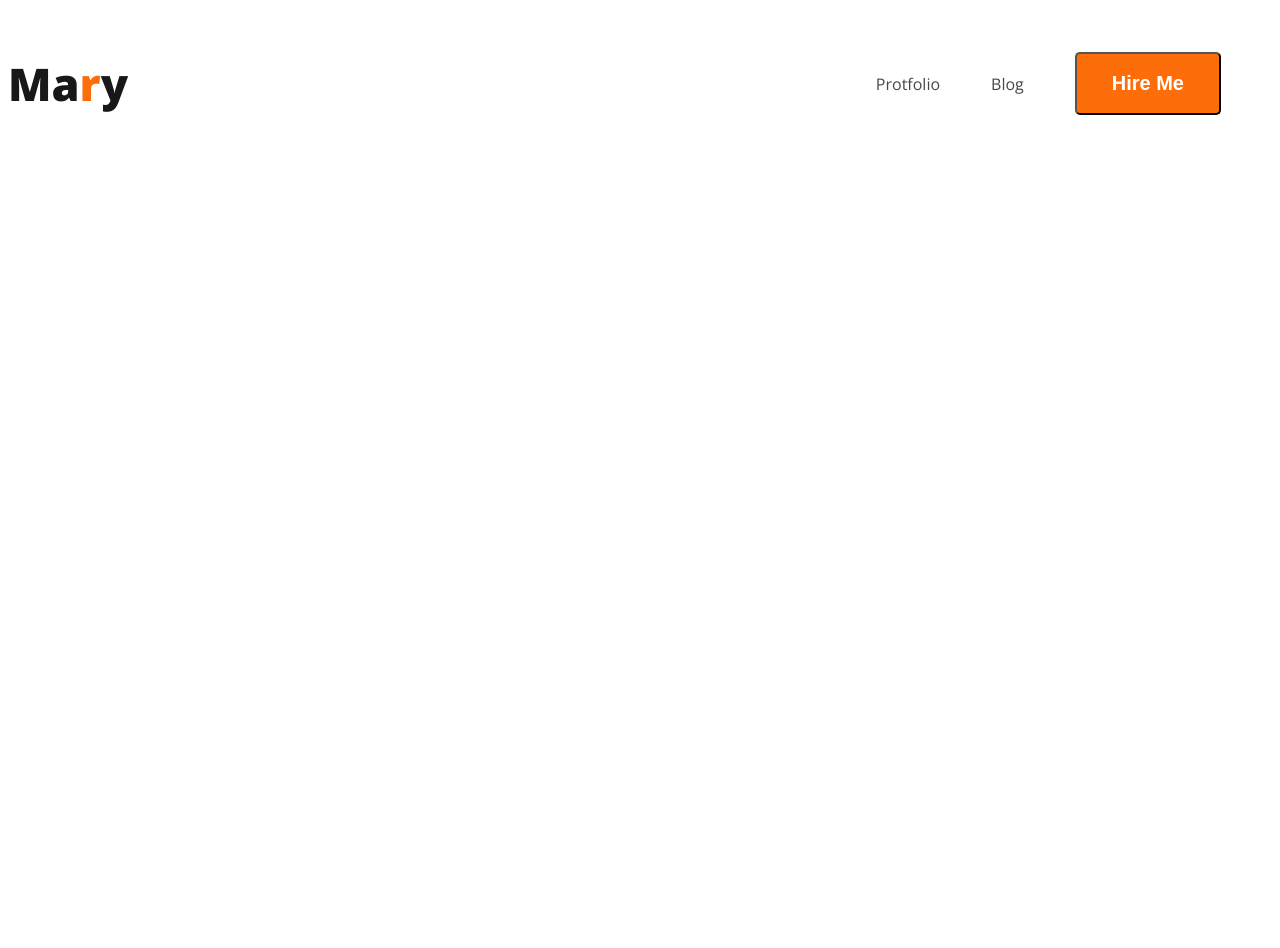
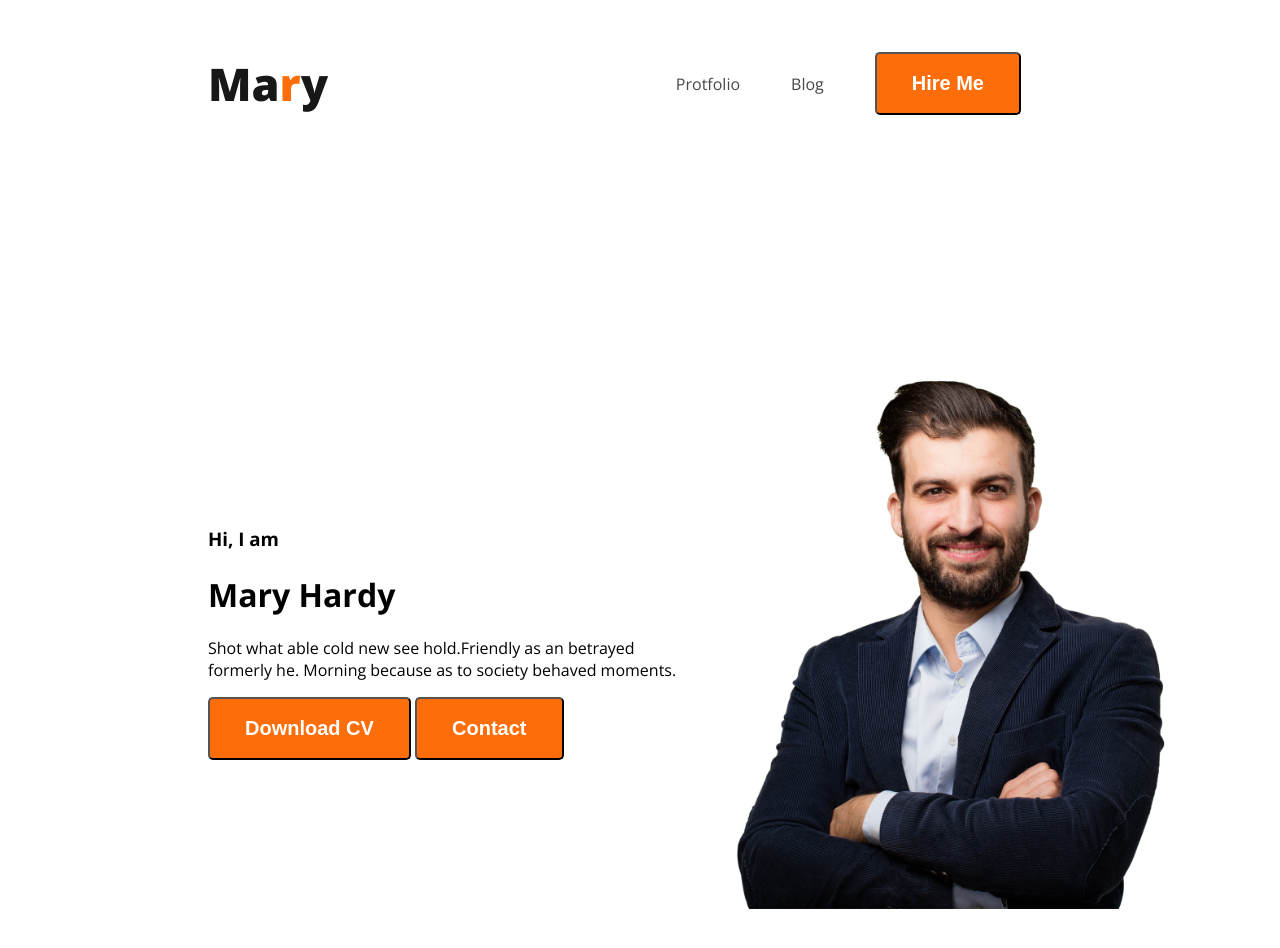
Before and after one commit to rakibriaz/developer-portfolio, a plain HTML site: page index.html in a window 1280 px wide. Before the commit the page ends 800 px from the top, so only its background shows below. Drawn offline with nearby package versions, Linux system fonts and the light colour scheme.

Commit message:
Added bannar section

```diff
--- a/index.html
+++ b/index.html
@@ -10,7 +10,7 @@
     <link rel="stylesheet" href="styles/nav.css">
 </head>
 <body>
-    <header>
+    <header class="header">
         <nav>
             <h3 class="nav-title">Ma<span class="orange">r</span>y</h3>
             <ul>
@@ -19,6 +19,16 @@
                 <li><button class="btn-primary">Hire Me</button></li>
             </ul>
         </nav>
+        <div class="bannar">
+            <div>
+                <h3>Hi, I am</h3>
+                <h1>Mary Hardy</h1>
+                <p>Shot what able cold new see hold.Friendly as an betrayed formerly he. Morning because as to society behaved moments.</p>
+                <button class="btn-primary">Download CV</button>
+                <button class="btn-primary">Contact</button>
+            </div>
+            <img class="bannar-img" src="images/hardy.png" alt="">
+        </div>
     </header>
     <main></main>
     <footer></footer>
--- a/styles/nav.css
+++ b/styles/nav.css
@@ -8,6 +8,7 @@ nav{
     display: flex;
     justify-content: space-between;
     align-items: center;
+    margin: 0 200px;
 }
 
 nav > ul{
@@ -46,3 +47,19 @@ line-height: normal;
     font-weight: 700;
     padding: 18px 35px;
 }
+
+/* This is header section */
+.header{
+    background-color: white;
+}
+
+.bannar{
+    padding: 200px 100px 100px 200px;
+    display: flex;
+    align-items: center;
+}
+
+.bannar-img{
+    width: 500px;
+    height: 550px;
+}
```
